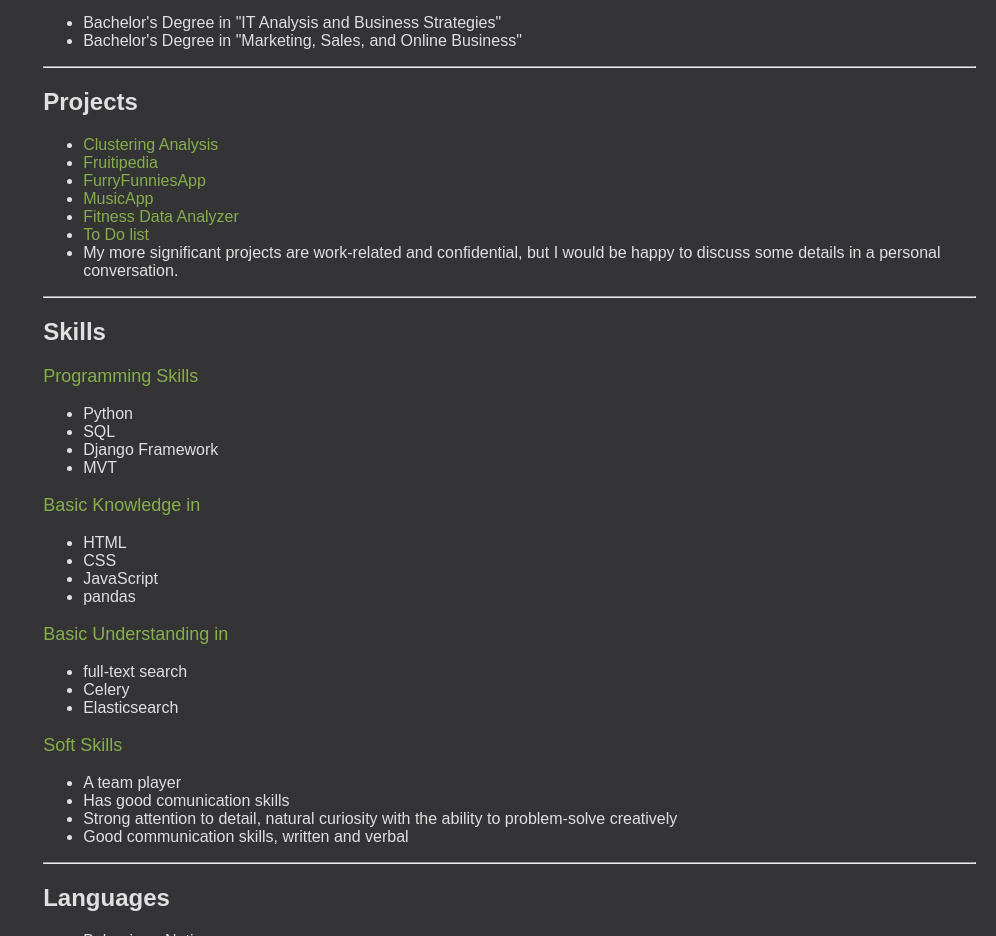
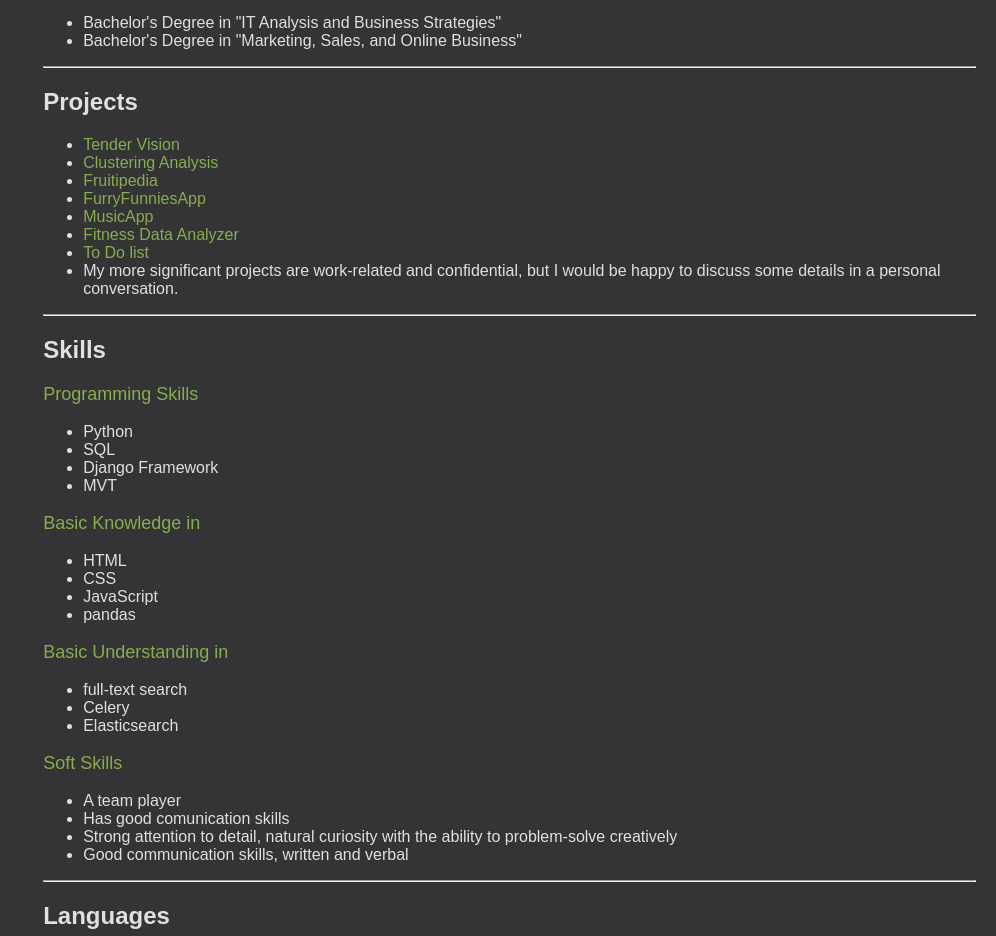
Before and after one commit to GeorgievValentin/GeorgievValentin.github.io, a plain HTML site: page index.html in a window 1280 px wide. Shown: the part 1860-2796 px from the top of the page, without its empty margins (284-1280 px from the left). Drawn offline with Linux system fonts and the light colour scheme.

Commit message:
Update index.html

```diff
--- a/index.html
+++ b/index.html
@@ -144,6 +144,7 @@
         <section id="projects">
             <h2>Projects</h2>
             <ul class="sertificates">
+                <li><a href="https://github.com/GeorgievValentin/TenderVision">Tender Vision</a></li>
                 <li><a href="https://github.com/GeorgievValentin/SoftUni/tree/main/Math%20Concepts%20for%20Developers/Clustering%20Analysis">Clustering Analysis</a></li>
                 <li><a href="https://github.com/GeorgievValentin/SoftUni/tree/main/python_web/django_basics/projects/ExamPreps/FruitipediaApp">Fruitipedia</a></li>
                 <li><a href="https://github.com/GeorgievValentin/SoftUni/tree/main/python_web/django_basics/projects/ExamPreps/FurryFunniesApp">FurryFunniesApp</a></li>
```
